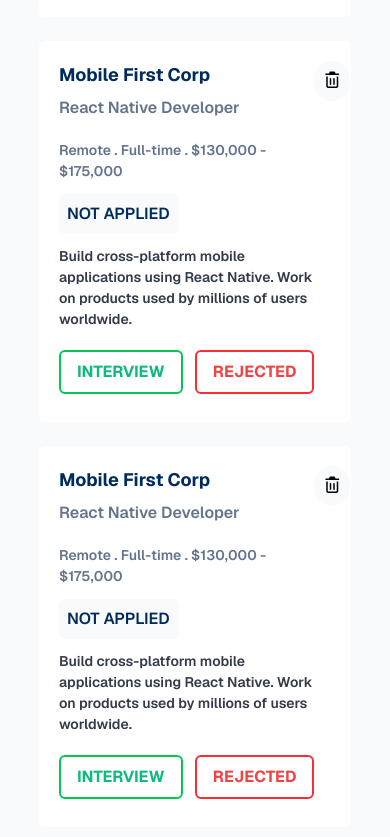
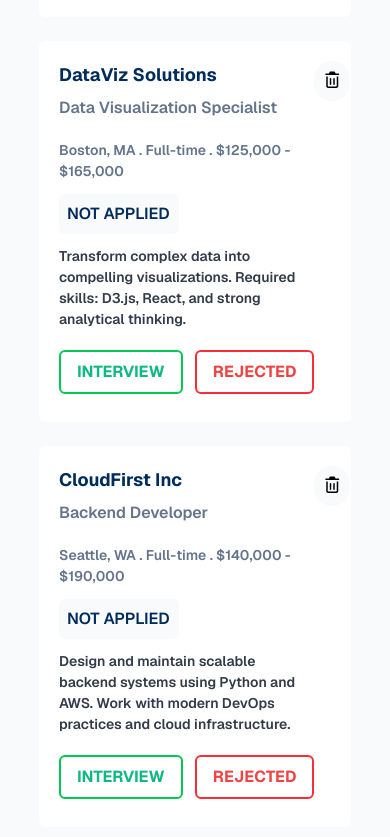
Before and after one commit to SheikhSabbirAhmad/Assignment-04, a plain HTML site: page index.html in a window 390 px wide. Shown: the part 1157-1994 px from the top of the page. Drawn offline with nearby package versions, Linux system fonts and the light colour scheme.

Commit message:
Completed design part according to figma using html & tailwind-css

```diff
--- a/index.html
+++ b/index.html
@@ -91,7 +91,7 @@
                      <div>
                         <h3 class="text-[18px] font-bold text-[#002C5C]">WebFlow Agency</h3>
                         <p class="text-[16px] font-semibold text-[#64748B] mt-2">Web Designer & Developer</p>
-                        <p class="text-[14px] font-semibold text-[#64748B] mt-5">Los Angeles. CA . Part-time . $80,000 - $120,000</p>
+                        <p class="text-[14px] font-semibold text-[#64748B] mt-5">Los Angeles, CA . Part-time . $80,000 - $120,000</p>
                      </div>
                      <!-- part--2 -->
                       <div>
@@ -109,19 +109,21 @@
                     <button class="btn-delete bg-[#F8FAFC] p-2 rounded-full"><i class="fa-regular fa-trash-can"></i></button>
                   </div>
              </div>
+
+             <!-- Card--3 -->
              <div class="card flex justify-between bg-[#FFFFFF] rounded-md p-5">
                 <!-- main part 1 -->
                  <div>
                     <!-- part--1 -->
                      <div>
-                        <h3 class="text-[18px] font-bold text-[#002C5C]">Mobile First Corp</h3>
-                        <p class="text-[16px] font-semibold text-[#64748B] mt-2">React Native Developer</p>
-                        <p class="text-[14px] font-semibold text-[#64748B] mt-5">Remote . Full-time . $130,000 - $175,000</p>
+                        <h3 class="text-[18px] font-bold text-[#002C5C]">DataViz Solutions</h3>
+                        <p class="text-[16px] font-semibold text-[#64748B] mt-2">Data Visualization Specialist</p>
+                        <p class="text-[14px] font-semibold text-[#64748B] mt-5">Boston, MA . Full-time . $125,000 - $165,000</p>
                      </div>
                      <!-- part--2 -->
                       <div>
                         <P class="text-[16px] font-semibold text-[#002C5C] bg-[#F8FAFC] w-[120px] rounded-md p-2 mt-3 mb-3">NOT APPLIED</P>
-                        <p class="text-[14px] font-semibold text-[#323B49]">Build cross-platform mobile applications using React Native. Work on products used by millions of users worldwide.</p>
+                        <p class="text-[14px] font-semibold text-[#323B49]">Transform complex data into compelling visualizations. Required skills: D3.js, React, and strong analytical thinking.</p>
                       </div>
                       <!-- part--3 -->
                        <div class="flex gap-3 mt-5 mb-2">
@@ -134,19 +136,21 @@
                     <button class="btn-delete bg-[#F8FAFC] p-2 rounded-full"><i class="fa-regular fa-trash-can"></i></button>
                   </div>
              </div>
+
+             <!-- Card--4 -->
              <div class="card flex justify-between bg-[#FFFFFF] rounded-md p-5">
                 <!-- main part 1 -->
                  <div>
                     <!-- part--1 -->
                      <div>
-                        <h3 class="text-[18px] font-bold text-[#002C5C]">Mobile First Corp</h3>
-                        <p class="text-[16px] font-semibold text-[#64748B] mt-2">React Native Developer</p>
-                        <p class="text-[14px] font-semibold text-[#64748B] mt-5">Remote . Full-time . $130,000 - $175,000</p>
+                        <h3 class="text-[18px] font-bold text-[#002C5C]">CloudFirst Inc</h3>
+                        <p class="text-[16px] font-semibold text-[#64748B] mt-2">Backend Developer</p>
+                        <p class="text-[14px] font-semibold text-[#64748B] mt-5">Seattle, WA . Full-time . $140,000 - $190,000</p>
                      </div>
                      <!-- part--2 -->
                       <div>
                         <P class="text-[16px] font-semibold text-[#002C5C] bg-[#F8FAFC] w-[120px] rounded-md p-2 mt-3 mb-3">NOT APPLIED</P>
-                        <p class="text-[14px] font-semibold text-[#323B49]">Build cross-platform mobile applications using React Native. Work on products used by millions of users worldwide.</p>
+                        <p class="text-[14px] font-semibold text-[#323B49]">Design and maintain scalable backend systems using Python and AWS. Work with modern DevOps practices and cloud infrastructure.</p>
                       </div>
                       <!-- part--3 -->
                        <div class="flex gap-3 mt-5 mb-2">
@@ -159,19 +163,21 @@
                     <button class="btn-delete bg-[#F8FAFC] p-2 rounded-full"><i class="fa-regular fa-trash-can"></i></button>
                   </div>
              </div>
+
+             <!-- Card--5 -->
              <div class="card flex justify-between bg-[#FFFFFF] rounded-md p-5">
                 <!-- main part 1 -->
                  <div>
                     <!-- part--1 -->
                      <div>
-                        <h3 class="text-[18px] font-bold text-[#002C5C]">Mobile First Corp</h3>
-                        <p class="text-[16px] font-semibold text-[#64748B] mt-2">React Native Developer</p>
-                        <p class="text-[14px] font-semibold text-[#64748B] mt-5">Remote . Full-time . $130,000 - $175,000</p>
+                        <h3 class="text-[18px] font-bold text-[#002C5C]">Innovation Labs</h3>
+                        <p class="text-[16px] font-semibold text-[#64748B] mt-2">UI/UX Engineer</p>
+                        <p class="text-[14px] font-semibold text-[#64748B] mt-5">Austin . Full-time . $110,000 - $150,000</p>
                      </div>
                      <!-- part--2 -->
                       <div>
                         <P class="text-[16px] font-semibold text-[#002C5C] bg-[#F8FAFC] w-[120px] rounded-md p-2 mt-3 mb-3">NOT APPLIED</P>
-                        <p class="text-[14px] font-semibold text-[#323B49]">Build cross-platform mobile applications using React Native. Work on products used by millions of users worldwide.</p>
+                        <p class="text-[14px] font-semibold text-[#323B49]">Create beautiful and functional user interfaces for our suite of products. Strong design skills and frontend development expertise required.</p>
                       </div>
                       <!-- part--3 -->
                        <div class="flex gap-3 mt-5 mb-2">
@@ -184,19 +190,21 @@
                     <button class="btn-delete bg-[#F8FAFC] p-2 rounded-full"><i class="fa-regular fa-trash-can"></i></button>
                   </div>
              </div>
+
+             <!-- Card--6 -->
              <div class="card flex justify-between bg-[#FFFFFF] rounded-md p-5">
                 <!-- main part 1 -->
                  <div>
                     <!-- part--1 -->
                      <div>
-                        <h3 class="text-[18px] font-bold text-[#002C5C]">Mobile First Corp</h3>
-                        <p class="text-[16px] font-semibold text-[#64748B] mt-2">React Native Developer</p>
-                        <p class="text-[14px] font-semibold text-[#64748B] mt-5">Remote . Full-time . $130,000 - $175,000</p>
+                        <h3 class="text-[18px] font-bold text-[#002C5C]">MegaCorp Solutions</h3>
+                        <p class="text-[16px] font-semibold text-[#64748B] mt-2">JavaScript Developer</p>
+                        <p class="text-[14px] font-semibold text-[#64748B] mt-5">New York, NY . Full-time . $130,000 - $170,000</p>
                      </div>
                      <!-- part--2 -->
                       <div>
                         <P class="text-[16px] font-semibold text-[#002C5C] bg-[#F8FAFC] w-[120px] rounded-md p-2 mt-3 mb-3">NOT APPLIED</P>
-                        <p class="text-[14px] font-semibold text-[#323B49]">Build cross-platform mobile applications using React Native. Work on products used by millions of users worldwide.</p>
+                        <p class="text-[14px] font-semibold text-[#323B49]">Build enterprise applications with JavaScript and modern frameworks. We offer competitive compensation, health insurance, and professional development opportunities.</p>
                       </div>
                       <!-- part--3 -->
                        <div class="flex gap-3 mt-5 mb-2">
@@ -209,19 +217,21 @@
                     <button class="btn-delete bg-[#F8FAFC] p-2 rounded-full"><i class="fa-regular fa-trash-can"></i></button>
                   </div>
              </div>
+
+             <!-- Card--7 -->
              <div class="card flex justify-between bg-[#FFFFFF] rounded-md p-5">
                 <!-- main part 1 -->
                  <div>
                     <!-- part--1 -->
                      <div>
-                        <h3 class="text-[18px] font-bold text-[#002C5C]">Mobile First Corp</h3>
-                        <p class="text-[16px] font-semibold text-[#64748B] mt-2">React Native Developer</p>
-                        <p class="text-[14px] font-semibold text-[#64748B] mt-5">Remote . Full-time . $130,000 - $175,000</p>
+                        <h3 class="text-[18px] font-bold text-[#002C5C]">StartupXYZ</h3>
+                        <p class="text-[16px] font-semibold text-[#64748B] mt-2">Full Stack Engineer</p>
+                        <p class="text-[14px] font-semibold text-[#64748B] mt-5">Remote . Full-time . $120,000 - $160,000</p>
                      </div>
                      <!-- part--2 -->
                       <div>
                         <P class="text-[16px] font-semibold text-[#002C5C] bg-[#F8FAFC] w-[120px] rounded-md p-2 mt-3 mb-3">NOT APPLIED</P>
-                        <p class="text-[14px] font-semibold text-[#323B49]">Build cross-platform mobile applications using React Native. Work on products used by millions of users worldwide.</p>
+                        <p class="text-[14px] font-semibold text-[#323B49]">Join our fast-growing startup and work on our core platform. Experience with Node.js and React required. Great benefits and equity package included.</p>
                       </div>
                       <!-- part--3 -->
                        <div class="flex gap-3 mt-5 mb-2">
@@ -234,19 +244,21 @@
                     <button class="btn-delete bg-[#F8FAFC] p-2 rounded-full"><i class="fa-regular fa-trash-can"></i></button>
                   </div>
              </div>
+
+             <!-- Card--8 -->
              <div class="card flex justify-between bg-[#FFFFFF] rounded-md p-5">
                 <!-- main part 1 -->
                  <div>
                     <!-- part--1 -->
                      <div>
-                        <h3 class="text-[18px] font-bold text-[#002C5C]">Mobile First Corp</h3>
-                        <p class="text-[16px] font-semibold text-[#64748B] mt-2">React Native Developer</p>
-                        <p class="text-[14px] font-semibold text-[#64748B] mt-5">Remote . Full-time . $130,000 - $175,000</p>
+                        <h3 class="text-[18px] font-bold text-[#002C5C]">TechCorp Industries</h3>
+                        <p class="text-[16px] font-semibold text-[#64748B] mt-2">Senior Frontend Developer</p>
+                        <p class="text-[14px] font-semibold text-[#64748B] mt-5">San Francisco, CA . Full-time . $130,000 - $175,000</p>
                      </div>
                      <!-- part--2 -->
                       <div>
                         <P class="text-[16px] font-semibold text-[#002C5C] bg-[#F8FAFC] w-[120px] rounded-md p-2 mt-3 mb-3">NOT APPLIED</P>
-                        <p class="text-[14px] font-semibold text-[#323B49]">Build cross-platform mobile applications using React Native. Work on products used by millions of users worldwide.</p>
+                        <p class="text-[14px] font-semibold text-[#323B49]">We are looking for an experienced Frontend Developer to build scalable web applications using React and TypeScript. You will work with a talented team on cutting-edge projects.</p>
                       </div>
                       <!-- part--3 -->
                        <div class="flex gap-3 mt-5 mb-2">
```
